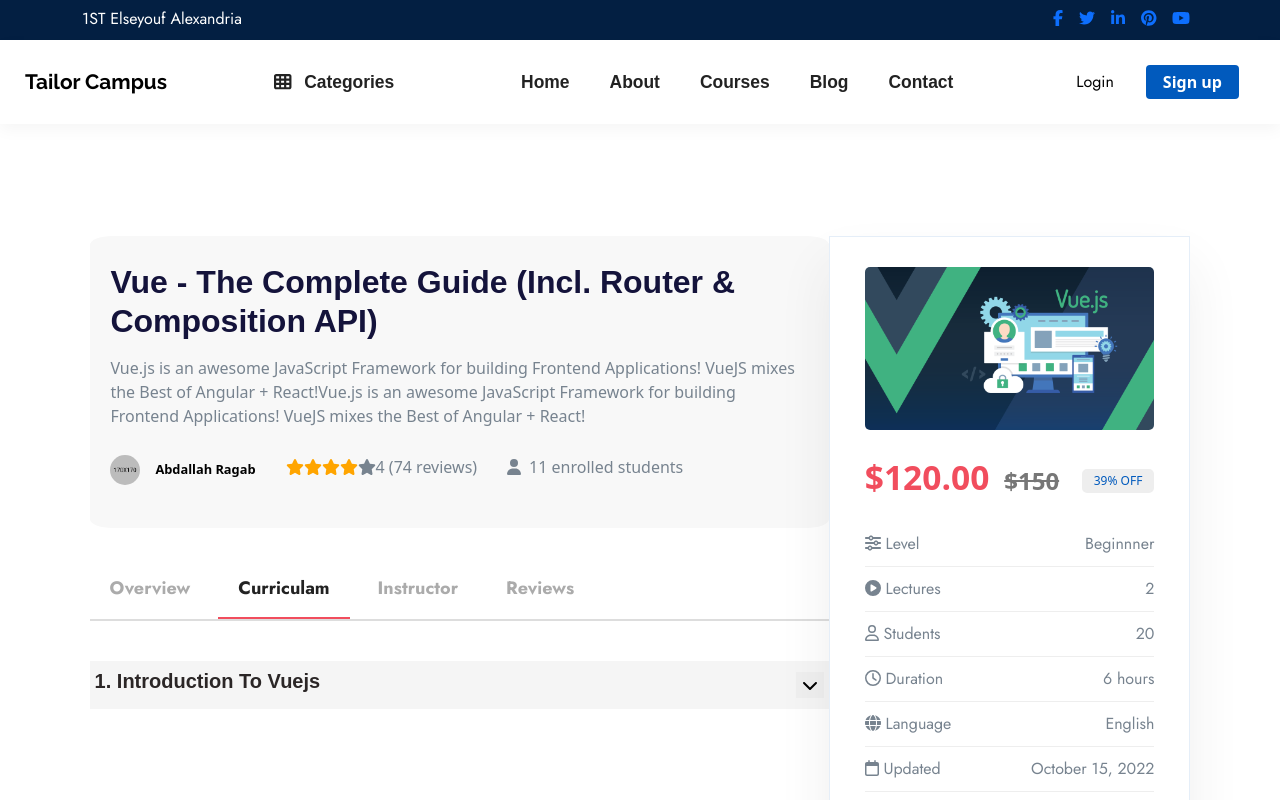
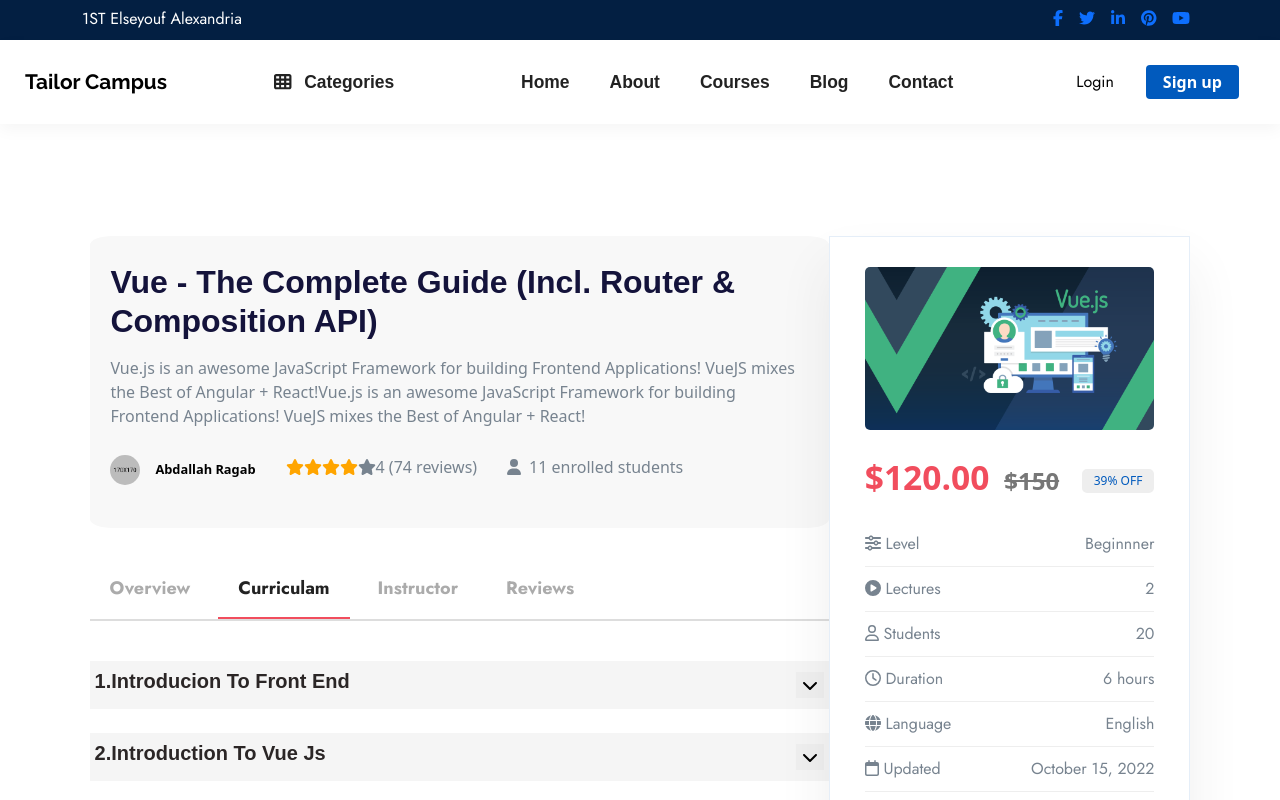
Before and after one commit to AbdallahRagab7/tailor-campus, a Vue app: page /course/c1 in a window 1280 px wide. Both pictures are taken after a click on the button "Curriculam". Shown: the top 800 px of the page. Built offline with nearby package versions, Linux system fonts and the light colour scheme; what vue-tel-input would draw is missing.

Commit message:
toggleShowContent work for all sections in same time

```diff
--- a/src/components/courseComponents/navTabComponents/Curriculam.vue
+++ b/src/components/courseComponents/navTabComponents/Curriculam.vue
@@ -2,9 +2,9 @@
   <section class="curriculam">
     <div class="sections">
       <!-- section-lessons v-for -->
-      <div class="module">
+      <div v-for="module in modules" :key="module.sectionName" class="module">
         <div class="section-name">
-          <h5>1. Introduction to vuejs</h5>
+          <h5>{{ module.sectionName }}</h5>
           <button class="chervon-btn" @click="toggleShowContent">
             <span v-if="!showContent"
               ><i class="fa-solid fa-chevron-down"></i
@@ -14,38 +14,12 @@
         </div>
 
         <ul class="lessons" v-if="showContent">
-          <li class="lesson">
+          <li class="lesson" v-for="lesson in module.lessons" :key="lesson">
             <a href="#" class="lesson-link">
               <i class="fa-regular fa-circle-play"></i>
-              <span class="lesson-name"
-                >1. Basic understanding of data management concepts</span
-              >
+              <span class="lesson-name">{{ lesson.lessonName }}</span>
               <div class="lesson-meta">
-                <span class="lesson-duration"> 10 mins </span>
-              </div>
-            </a>
-          </li>
-
-          <li class="lesson">
-            <a href="#" class="lesson-link">
-              <i class="fa-regular fa-circle-play"></i>
-              <span class="lesson-name"
-                >2. Basic understanding of data management concepts</span
-              >
-              <div class="lesson-meta">
-                <span class="lesson-duration"> 10 mins </span>
-              </div>
-            </a>
-          </li>
-
-          <li class="lesson">
-            <a href="#" class="lesson-link">
-              <i class="fa-regular fa-circle-play"></i>
-              <span class="lesson-name"
-                >3. Basic understanding of data management concepts</span
-              >
-              <div class="lesson-meta">
-                <span class="lesson-duration"> 10 mins </span>
+                <span class="lesson-duration">{{lesson.lessonsDuration}} </span>
               </div>
             </a>
           </li>
@@ -53,6 +27,8 @@
       </div>
     </div>
   </section>
+
+  <!-- v-for="duration in module.lessonsDurations" :key="duration"> {{duration}} -->
 </template>
 
 <script>
@@ -61,30 +37,79 @@
     return {
       showContent: false,
 
-      modules: [
+      modules: [ /*array of objects each object represnet one section */
+
+      /*section 1 */
         {
-          sectionName: "Introduction to front end",
-          lessons: [
-            "Basic Undertstanding of html",
-            "Basic UnderStanding of Css",
-            "BasicUnderStanding of JavaScript",
+          sectionName: "1.Introducion to Front End",
+
+        //   showLessons : false ,
+
+          lessons: [ /*array of objects each object represent one lesson*/
+            {
+              lessonName:
+                " Basic Undertstanding of html ",
+              lessonsDuration: "4mins",
+            },
+            {
+              lessonName:
+                " Basic UnderStanding of Css ",
+              lessonsDuration: "6mins",
+            },
+            {
+              lessonName:
+                " BasicUnderStanding of JavaScript ",
+              lessonsDuration: "8mins",
+            },
+          ],
+        },
+        /*Section 2 */
+        {
+          sectionName: "2.Introduction to vue js",
+
+        //   showLessons : false ,
+
+          lessons: [ /*array of objects each object represent one lesson*/
+            {
+              lessonName:
+                " Interpolation and Data Binding ",
+              lessonsDuration: "3mins",
+            },
+            {
+              lessonName:
+                "Binding Attributes with the v-bind Directive ",
+              lessonsDuration: "9mins",
+            },
+            {
+              lessonName:
+                " Working with Data inside of a Vue App ",
+              lessonsDuration: "10mins",
+            },
           ],
         },
 
+        /*section*/
         {
-          sectionName: "Introduction to vue js",
-          lessons: [
-            "Interpolation and Data Binding ",
-            "Binding Attributes with the v-bind Directive",
-            "Working with Data inside of a Vue App",
-          ],
-        },
-        {
-          sectionName: "Introducing Components",
-          lessons: [
-            " The Why: Building Complex User Interfaces With Components ",
-            " Outputting Raw HTML Content with v-html",
-            "Creating a basic Vue App",
+          sectionName: "3.Introducion to Components",
+
+        //   showLessons : false ,
+
+          lessons: [ /*array of objects each object represent one lesson*/
+            {
+              lessonName:
+                " Basic Undertstanding of component ",
+              lessonsDuration: "5mins",
+            },
+            {
+              lessonName:
+                " Creating A basic Vue App ",
+              lessonsDuration: "7mins",
+            },
+            {
+              lessonName:
+                "  Outputting Raw HTML Content With V-Html ",
+              lessonsDuration: "12mins",
+            },
           ],
         },
 
```
